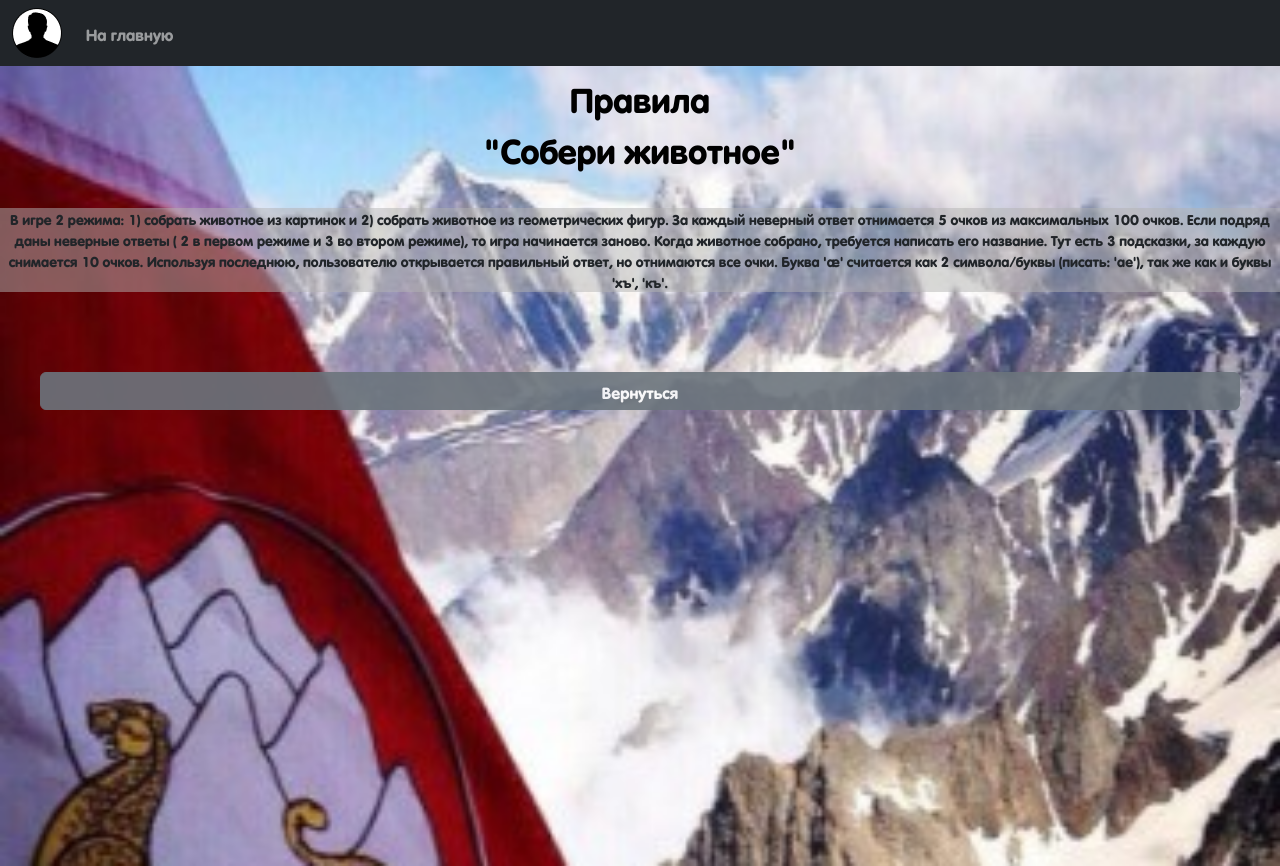
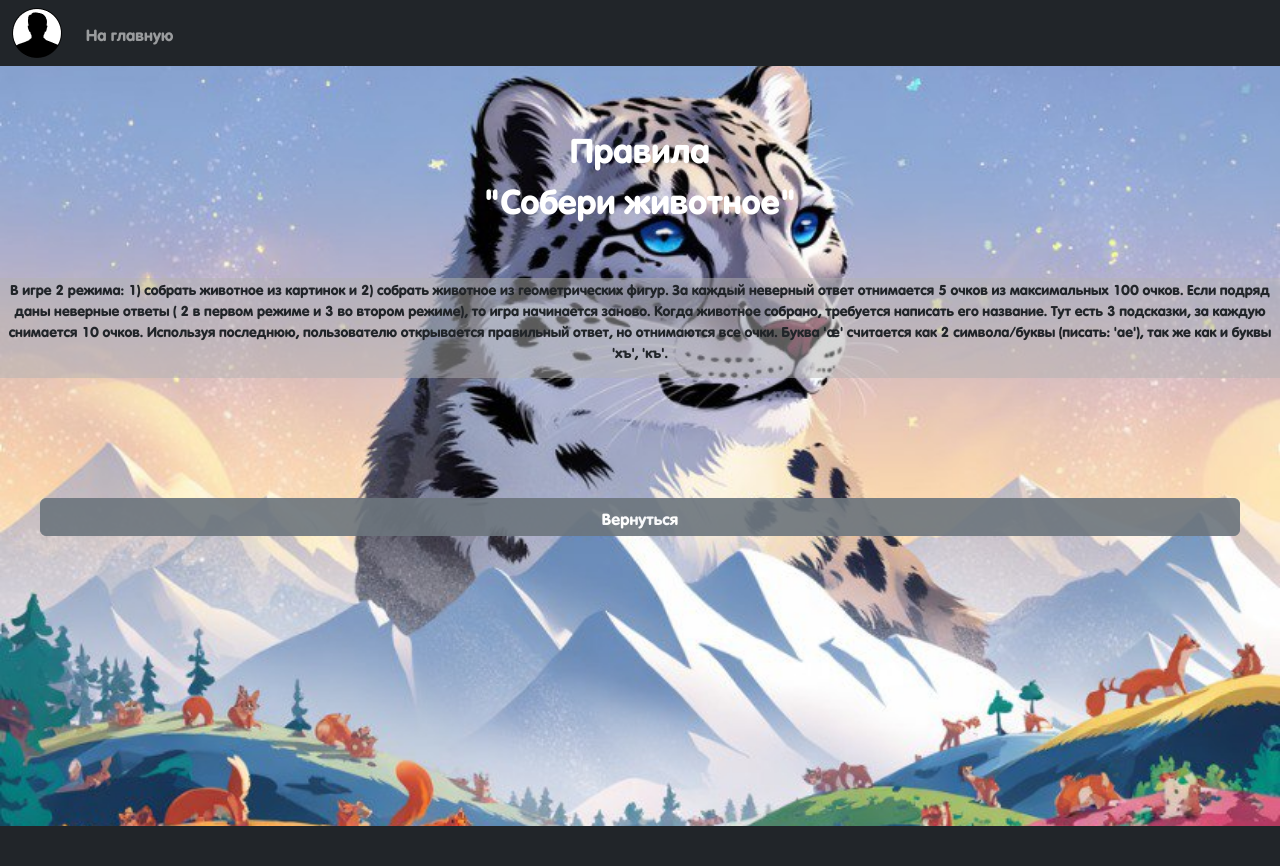
Before and after one commit to AmletixQ/lingvo-piece-by-piece, a Flask app: page /rules in a window 1280 px wide. After the commit the page ends 826 px from the top, so only its background shows below. Run offline with Flask 3, Linux system fonts and the light colour scheme.

Commit message:
Поменял картинку и некоторые стили

```diff
--- a/static/css/style.css
+++ b/static/css/style.css
@@ -1,7 +1,7 @@
 .body {
   margin: 0;
   padding: 0;
-    font-family: 'VAG World Bold', sans-serif;
+  font-family: "VAG World Bold", sans-serif;
   box-sizing: border-box;
 }
 
@@ -10,18 +10,18 @@
 }
 
 @font-face {
- font-family: 'VAG World Bold';
- src: url('../fonts/vag_world_bold.eot'); /* IE 9 Compatibility Mode */
- src: url('../fonts/vag_world_bold.eot?#iefix') format('embedded-opentype'), /* IE < 9 */
-  url('../fonts/vag_world_bold.woff2') format('woff2'), /* Super Modern Browsers */
-  url('../fonts/vag_world_bold.woff') format('woff'), /* Firefox >= 3.6, any other modern browser */
-  url('../fonts/vag_world_bold.ttf') format('truetype'), /* Safari, Android, iOS */
-  url('../fonts/vag_world_bold.svg#vag_world_bold') format('svg'); /* Chrome < 4, Legacy iOS */
+  font-family: "VAG World Bold";
+  src: url("../fonts/vag_world_bold.eot"); /* IE 9 Compatibility Mode */
+  src:
+    url("../fonts/vag_world_bold.eot?#iefix") format("embedded-opentype"),
+    /* IE < 9 */ url("../fonts/vag_world_bold.woff2") format("woff2"),
+    /* Super Modern Browsers */ url("../fonts/vag_world_bold.woff")
+      format("woff"),
+    /* Firefox >= 3.6, any other modern browser */
+      url("../fonts/vag_world_bold.ttf") format("truetype"),
+    /* Safari, Android, iOS */ url("../fonts/vag_world_bold.svg#vag_world_bold")
+      format("svg"); /* Chrome < 4, Legacy iOS */
 }
-
-
-
-
 
 .header-select-level {
   background-color: #f1f1f1;
@@ -49,10 +49,6 @@
   font-size: 22px;
 }
 
-
-
-
-
 .header-mode1 {
   background-color: #f1f1f1;
   padding: 5px;
@@ -68,9 +64,8 @@
   justify-content: center;
   align-items: center;
   margin: auto;
-    wight: 90vw;
+  width: 90vw;
   height: 45vh;
-
 }
 .img-mode1 {
   position: absolute;
@@ -99,7 +94,7 @@
   margin: 10px;
   padding: 10px;
   color: black;
-    background-color: #4CAF50;
+  background-color: #4caf50;
   border: none;
   border-radius: 5px;
   cursor: pointer;
@@ -129,10 +124,6 @@
 .p-mode1 {
   margin-bottom: 0;
 }
-
-
-
-
 
 .h1-mode2 {
   font-size: 25px;
@@ -171,10 +162,6 @@
   font-size: 18px;
 }
 
-
-
-
-
 .div-form {
   margin: 10px;
 }
@@ -206,16 +193,14 @@
   margin-bottom: 20px;
 }
 
-
-
-
 table {
   border-collapse: collapse;
   width: 85%;
   margin: auto;
   margin-bottom: 30px;
 }
-th, td {
+th,
+td {
   border: 1px solid black;
   padding: 8px;
   text-align: left;
@@ -229,12 +214,12 @@ th {
   text-align: center;
 }
 
+.div-main {
+  display: flex;
+  flex-direction: column;
 
-
-
-
-.div-main {
-    height: 100vh;
+  gap: 20px;
+  height: 95vh;
   width: 100vw;
 
   background-size: cover;
@@ -244,9 +229,9 @@ th {
 .header-main {
   padding: 15px;
   text-align: center;
-    padding-top: 5px;
+  /* padding-top: 5px; */
   font-size: 34px;
-    color: black;
+  color: white;
 }
 .main-about-project {
   margin-top: 20px;
@@ -284,10 +269,6 @@ th {
   margin: 20px;
 }
 
-
-
-
-
 .card {
   margin: 20px auto;
 }
--- a/templates/rules.html
+++ b/templates/rules.html
@@ -1,30 +1,46 @@
-<!DOCTYPE html>
+<!doctype html>
 <html lang="en">
   <head>
-    <meta charset="UTF-8">
-    <meta name="viewport" content="width=device-width, initial-scale=1.0">
-    <link href="https://cdn.jsdelivr.net/npm/bootstrap@5.3.3/dist/css/bootstrap.min.css" rel="stylesheet"
-          integrity="sha384-QWTKZyjpPEjISv5WaRU9OFeRpok6YctnYmDr5pNlyT2bRjXh0JMhjY6hW+ALEwIH" crossorigin="anonymous">
+    <meta charset="UTF-8" />
+    <meta name="viewport" content="width=device-width, initial-scale=1.0" />
+    <link
+      href="https://cdn.jsdelivr.net/npm/bootstrap@5.3.3/dist/css/bootstrap.min.css"
+      rel="stylesheet"
+      integrity="sha384-QWTKZyjpPEjISv5WaRU9OFeRpok6YctnYmDr5pNlyT2bRjXh0JMhjY6hW+ALEwIH"
+      crossorigin="anonymous"
+    />
     <title>Собери животное</title>
-    <link rel="stylesheet" href="static/css/style.css">
+    <link rel="stylesheet" href="static/css/style.css" />
   </head>
   <body class="body">
     <nav class="navbar navbar-expand-lg navbar-dark bg-dark">
       <div class="container-fluid">
-
         <div class="dropdown">
-            <a class="navbar-brand dropdown-toggle" href="#" role="button" id="avatarDropdown"
+          <a
+            class="navbar-brand dropdown-toggle"
+            href="#"
+            role="button"
+            id="avatarDropdown"
             data-bs-toggle="dropdown"
-               aria-haspopup="true" aria-expanded="false">
-                <img src="static/img/ava.png">
+            aria-haspopup="true"
+            aria-expanded="false"
+          >
+            <img src="static/img/ava.png" />
           </a>
           <!--            <div class="dropdown-menu" aria-labelledby="avatarDropdown">-->
           <!--                <a class="dropdown-item" href="#">Имя: {{ current_user.name }}</a>-->
           <!--                <a class="dropdown-item" href="/logout">Выйти</a>-->
           <!--            </div>-->
         </div>
-        <button class="navbar-toggler" type="button" data-bs-toggle="collapse" data-bs-target="#navbarNav"
-                aria-controls="navbarNav" aria-expanded="false" aria-label="Toggle navigation">
+        <button
+          class="navbar-toggler"
+          type="button"
+          data-bs-toggle="collapse"
+          data-bs-target="#navbarNav"
+          aria-controls="navbarNav"
+          aria-expanded="false"
+          aria-label="Toggle navigation"
+        >
           <span class="navbar-toggler-icon"></span>
         </button>
         <div class="collapse navbar-collapse" id="navbarNav">
@@ -37,25 +53,33 @@
       </div>
     </nav>
 
-<div class="div-main" style="background-image: url('static/img/bg3.jpg');">
-
-    <header class="header-main">Правила<br>"Собери животное"</header>
+    <div
+      class="div-main"
+      style="background-image: url(&quot;static/img/bg-4.jpg&quot;)"
+    >
+      <header class="header-main" style="margin-top: 40px;">Правила<br />"Собери животное"</header>
       <div class="main-about-project">
-        <p>В игре 2 режима: 1) собрать животное из картинок и 2) собрать животное из геометрических фигур. За каждый
-            неверный ответ отнимается 5 очков из максимальных 100 очков. Если подряд даны неверные ответы ( 2 в первом
-            режиме и 3 во втором режиме), то игра начинается заново. Когда животное собрано, требуется написать его
-            название. Тут есть 3 подсказки, за каждую снимается 10 очков. Используя последнюю, пользователю открывается
-            правильный ответ, но отнимаются все очки. Буква 'æ' считается как 2 символа/буквы (писать: 'ае'), так же
-            как и буквы 'хъ', 'къ'.</p>
+        <p>
+          В игре 2 режима: 1) собрать животное из картинок и 2) собрать животное
+          из геометрических фигур. За каждый неверный ответ отнимается 5 очков
+          из максимальных 100 очков. Если подряд даны неверные ответы ( 2 в
+          первом режиме и 3 во втором режиме), то игра начинается заново. Когда
+          животное собрано, требуется написать его название. Тут есть 3
+          подсказки, за каждую снимается 10 очков. Используя последнюю,
+          пользователю открывается правильный ответ, но отнимаются все очки.
+          Буква 'æ' считается как 2 символа/буквы (писать: 'ае'), так же как и
+          буквы 'хъ', 'къ'.
+        </p>
       </div>
       <div class="main-back-main">
         <a class="btn btn-secondary" href="/">Вернуться</a>
       </div>
-
     </div>
 
-<script src="https://cdn.jsdelivr.net/npm/bootstrap@5.3.3/dist/js/bootstrap.bundle.min.js"
+    <script
+      src="https://cdn.jsdelivr.net/npm/bootstrap@5.3.3/dist/js/bootstrap.bundle.min.js"
       integrity="sha384-YvpcrYf0tY3lHB60NNkmXc5s9fDVZLESaAA55NDzOxhy9GkcIdslK1eN7N6jIeHz"
-        crossorigin="anonymous"></script>
+      crossorigin="anonymous"
+    ></script>
   </body>
 </html>
```
Also changed, not shown: templates/main_window_piece_by_piece.html (+7 -6 lines), static/img/bg-4.jpg (added). Lines whose indentation alone changed are shown as unchanged.
